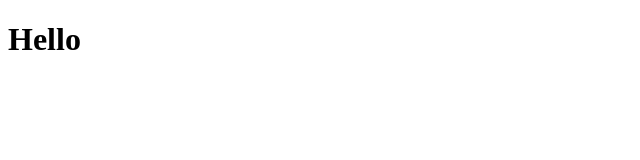
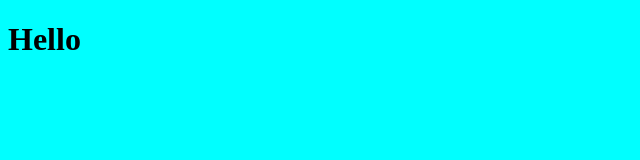
Before and after one commit to kendall1978/gitty, a plain HTML site: page index.html in a window 1280 px wide. Shown: the whole page, without its empty margins (0-640 px from the left). Drawn offline with Linux system fonts and the light colour scheme.

Commit message:
Added CSS

```diff
--- a/index.html
+++ b/index.html
@@ -4,6 +4,7 @@
     <meta charset="UTF-8">
     <meta name="viewport" content="width=device-width, initial-scale=1.0">
     <meta http-equiv="X-UA-Compatible" content="ie=edge">
+    <link rel='stylesheet' href='styles.css'>
     <title>Document</title>
 </head>
 <body>
--- /dev/null
+++ b/styles.css
@@ -0,0 +1,3 @@
+body{
+    background-color: aqua;
+}
```
